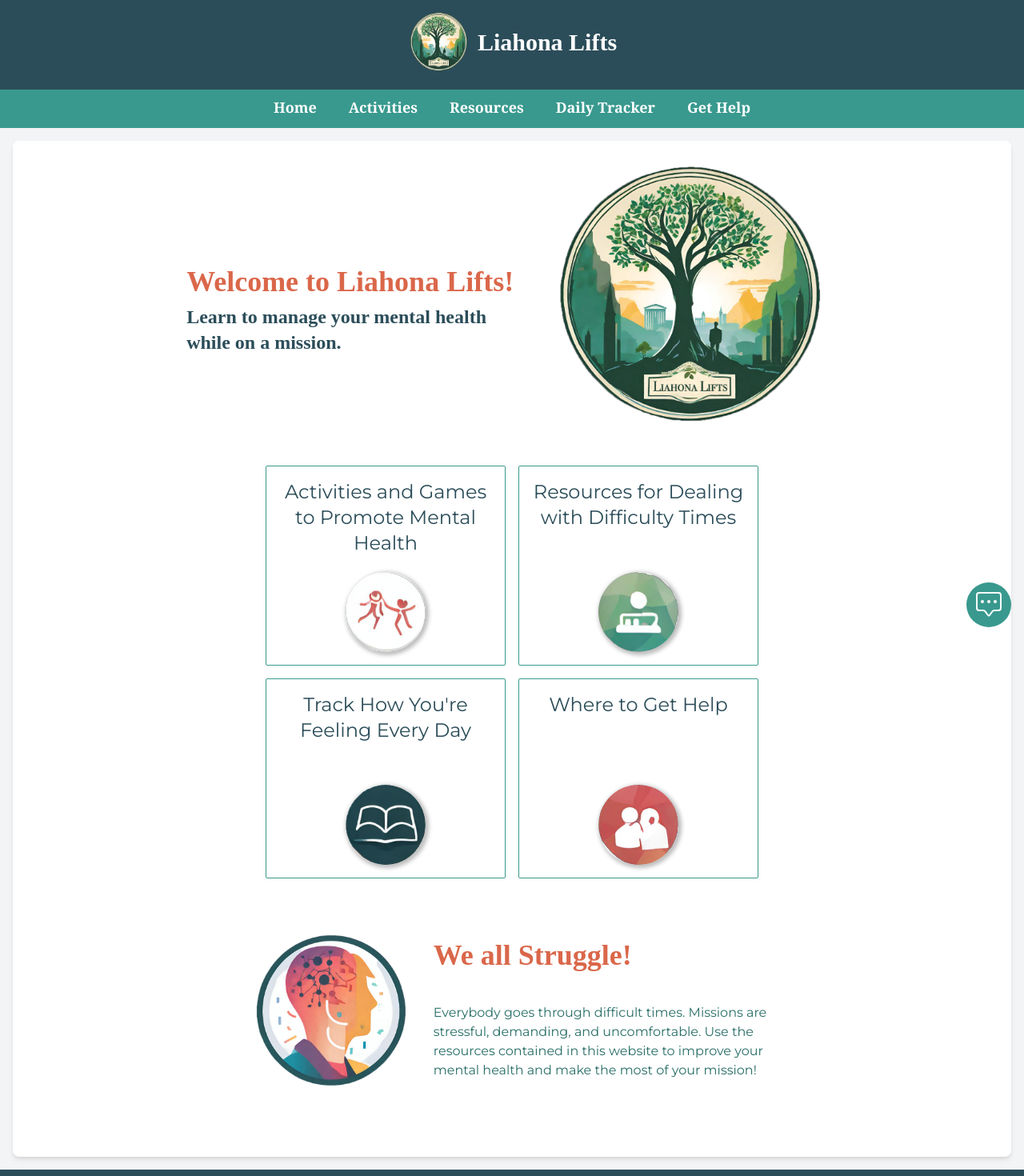
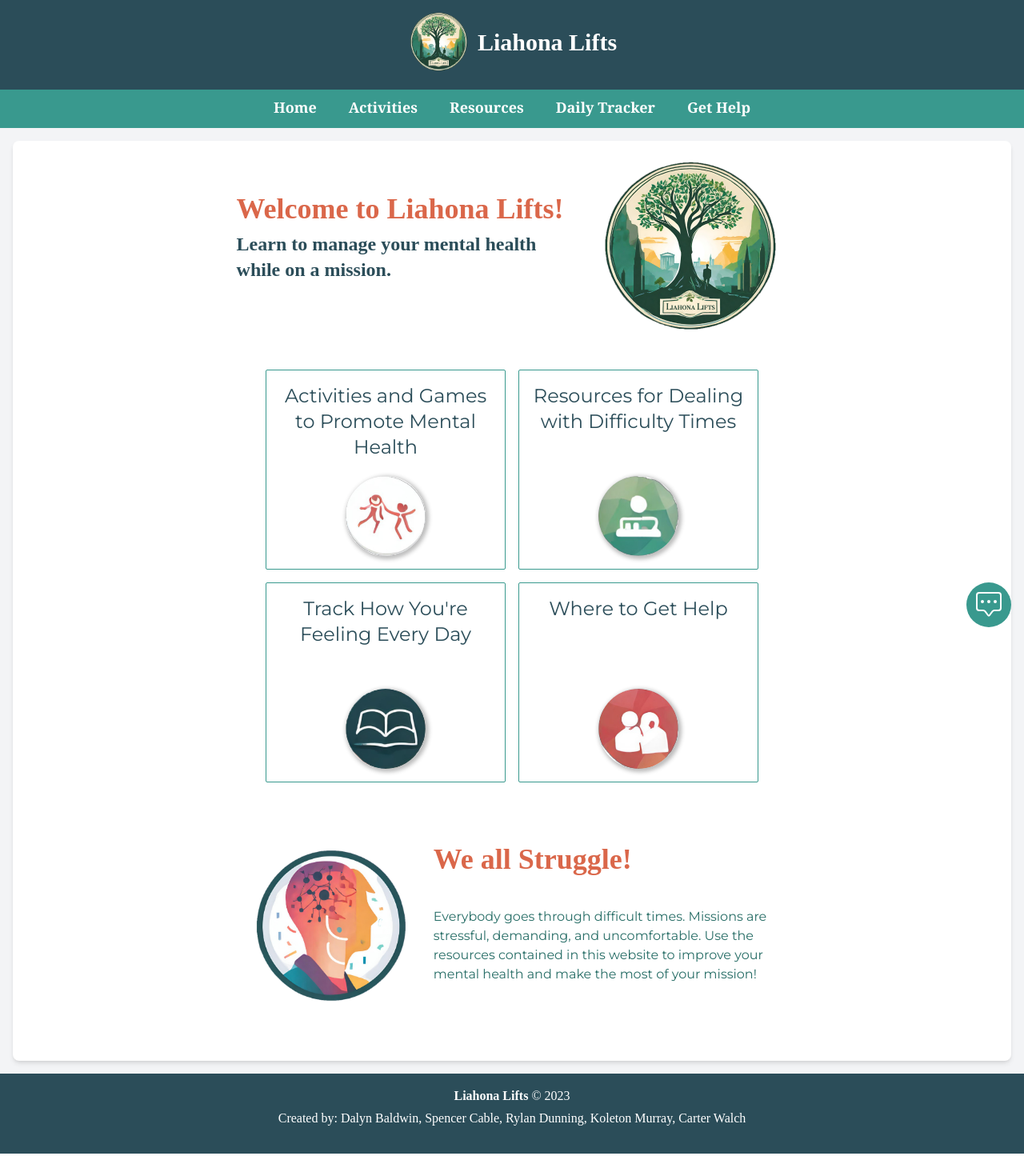
Before and after one commit to koletonmurray/mental-health-app, a React (Create React App) app in the folder frontend/mental-health-app/: page / in a window 1280 px wide. Shown: the top 1470 px of the page at 80% size. After the commit the page ends 1442 px from the top, so only its background shows below. Built offline with nearby package versions, Linux system fonts and the light colour scheme; a web font is replaced by a local one.

Commit message:
Good to go!

```diff
--- a/frontend/mental-health-app/src/pages/Home.js
+++ b/frontend/mental-health-app/src/pages/Home.js
@@ -13,12 +13,11 @@ function Home() {
 
   return (
     <>
-      <div className="flex flex-wrap justify-center gap-6 mb-10">
+      <div className="flex flex-wrap items-center justify-center gap-6 mb-10">
         <div className='w-[35%]'>
-          <br/><br/><br/><br/><br/>
           <PageTitle title={'Welcome to Liahona Lifts!'} subtitle={'Learn to manage your mental health while on a mission.'} position='left'/>
         </div>
-        <img src={logo} className='h-[350px]' alt='Liahona Lifts logo'/>
+        <img src={logo} className={`${window.innerWidth > '600px' ? 'h-[350px]' : 'h-[230px]'}`} alt='Liahona Lifts logo'/>
       </div>
 
       {/* Flex row containing two cards */}
@@ -44,7 +43,7 @@ function Home() {
       </div>
       <div className='pb-10'></div>
 
-      <div className="flex flex-wrap justify-center gap-6 mb-10">
+      <div className="flex flex-wrap items-center justify-center gap-6 mb-10">
         <img src={face} className='h-[200px] mt-2' alt='Graphic of man and his brain'/>
         <div className='w-[35%]'>
           <PageTitle title={'We all Struggle!'} position='left'/>
```
